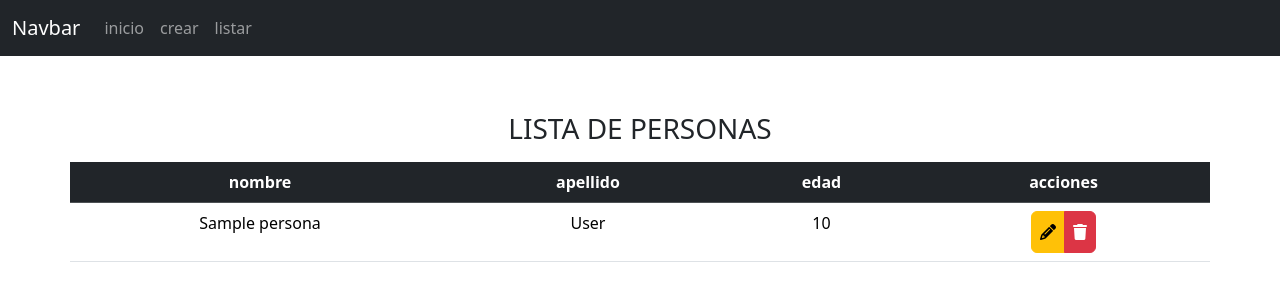
After one commit to samflopol/proyecto_completo, a Node server app: page /list in a window 1280 px wide. The commit adds this page. Shown: the top 301 px of the page. Run offline with Node 20, Linux system fonts and the light colour scheme; tables that the repository leaves empty hold one stand-in row (values such as "Sample post"); some libraries are stand-ins or nearby versions.

Commit message:
base de datos ingrsada

```diff
--- a/database.js
+++ b/src/database.js
@@ -1,10 +1,10 @@
 import{ createPool}from "mysql2/promise"
-const pool=createpoool({
+const pool=createPool({
     host:'localhost',
     port:'3306',
     user:'prueba01',
-    password:'prueba0',
-    database:'prueba0'
+    password:'prueba01',
+    database:'prueba01'
 });
 
 export default pool;
--- a/src/database/query.sql
+++ b/src/database/query.sql
@@ -8,4 +8,9 @@ CREATE TABLE personas(
     lastname VARCHAR(50) NOT NULL,
     age INT
 );
+
+SELECT * FROM personas;
+
+CREATE USER 'prueba01'@'localhost' IDENTIFIED BY 'prueba01';
+GRANT ALL PRIVILEGES ON prueba01.* TO 'prueba01'@'localhost';
 GRANT ALL PRIVILEGES ON *.* TO 'prueba01'@'localhost';
--- a/src/index.js
+++ b/src/index.js
@@ -5,7 +5,9 @@ import morgan from 'morgan';
 import{join,dirname} from 'path'
 import{fileURLToPath} from 'url'
 import{engine}from 'express-handlebars'
+import personasRoutes from './routes/personas.routes.js'
 import exp from 'constants';
+
 
 
 /* ----------------------------- initializacion ----------------------------- */
@@ -38,6 +40,7 @@ app.use(express.json());
 app.get('/',(req,res)=>{
 res.render('index')
 });
+app.use(personasRoutes);
 
 /* ------------------------------ public files ------------------------------ */
 app.use(express.static(join(__dirname,'public')));
--- /dev/null
+++ b/src/routes/personas.routes.js
@@ -0,0 +1,15 @@
+import {Router}from 'express'
+import pool from '../database.js'
+
+const router =Router();
+
+router.get('/list',async(req,res)=>{
+    try{
+        const[result]=await pool.query("SELECT * FROM personas")
+        res.render('personas/list',{personas: result})
+    }catch(error){
+        res.status(500).json({message: error.message});
+    }
+});
+
+export default router;
--- a/src/views/layouts/main.hbs
+++ b/src/views/layouts/main.hbs
@@ -6,6 +6,8 @@
     <title>proyecto</title>
     <link href="https://cdn.jsdelivr.net/npm/bootstrap@5.3.3/dist/css/bootstrap.min.css" rel="stylesheet" integrity="sha384-QWTKZyjpPEjISv5WaRU9OFeRpok6YctnYmDr5pNlyT2bRjXh0JMhjY6hW+ALEwIH" crossorigin="anonymous">
 
+
+    <link rel="stylesheet" href="https://cdnjs.cloudflare.com/ajax/libs/font-awesome/6.4.0/css/all.min.css" integrity="sha512-iecdLmaskl7CVkqkXNQ/ZH/XLlvWZOJyj7Yy7tcenmpD1ypASozpmT/E0iPtmFIB46ZmdtAc9eNBvH0H/ZpiBw==" crossorigin="anonymous" referrerpolicy="no-referrer" />
 
 </head>
 <body>
--- /dev/null
+++ b/src/views/personas/list.hbs
@@ -0,0 +1,54 @@
+<div class="container">
+    <div class="row mt-5">
+        <h3 class="text-center text-uppercase p-2"> lista de personas</h3>
+
+
+        {{#if personas}}
+
+            <table class="table text-center">
+                <thead>
+                    <tr class="table-dark">
+                        <th scope="col" class="col-4">nombre     </th>
+                        <th scope="col">apellido   </th>
+                        <th scope="col">edad       </th>
+                        <th scope="col">acciones   </th>
+                    </tr>
+                </thead>
+                    {{#each personas}}
+                        <tr>
+                            <td>{{name}}</td>
+                            <td>{{lastname}}</td>
+                            <td>{{age}}</td>
+                            <td>
+                                <div class="btn-group">
+                                    <a href="/edit/{{id}}" class="btn btn-warning p-2">
+                                        <i class="fa-solid fa-pencil"></i>
+                                    </a>
+                                    <a href="/delete/{{id}}" class="btn btn-danger p-2">
+                                        <i class="fa-solid fa-trash"></i>
+                                    </a>
+                                </div>
+                            </td>
+                        </tr>
+                    {{/each}}
+                <tbody>
+
+                </tbody>
+
+            </table>
+
+        {{else}}
+            <div class="card text-center mx-auto">
+                <div class="card-center">
+                    <h3>debes crear una persona</h3>
+                </div>
+                <div class="card-body">
+                    <p>preciona este boton para que puedas registrar a una persona en la aplicacion</p>
+                    <a href="/add" class="btn btn-primary">ir a crear</a>
+                </div>
+            </div>
+        {{/if}}
+
+
+    </div>
+</div>
```
Also changed, not shown: src/views/personas/add.hbs (added), src/views/personas/edit.hbs (added).
